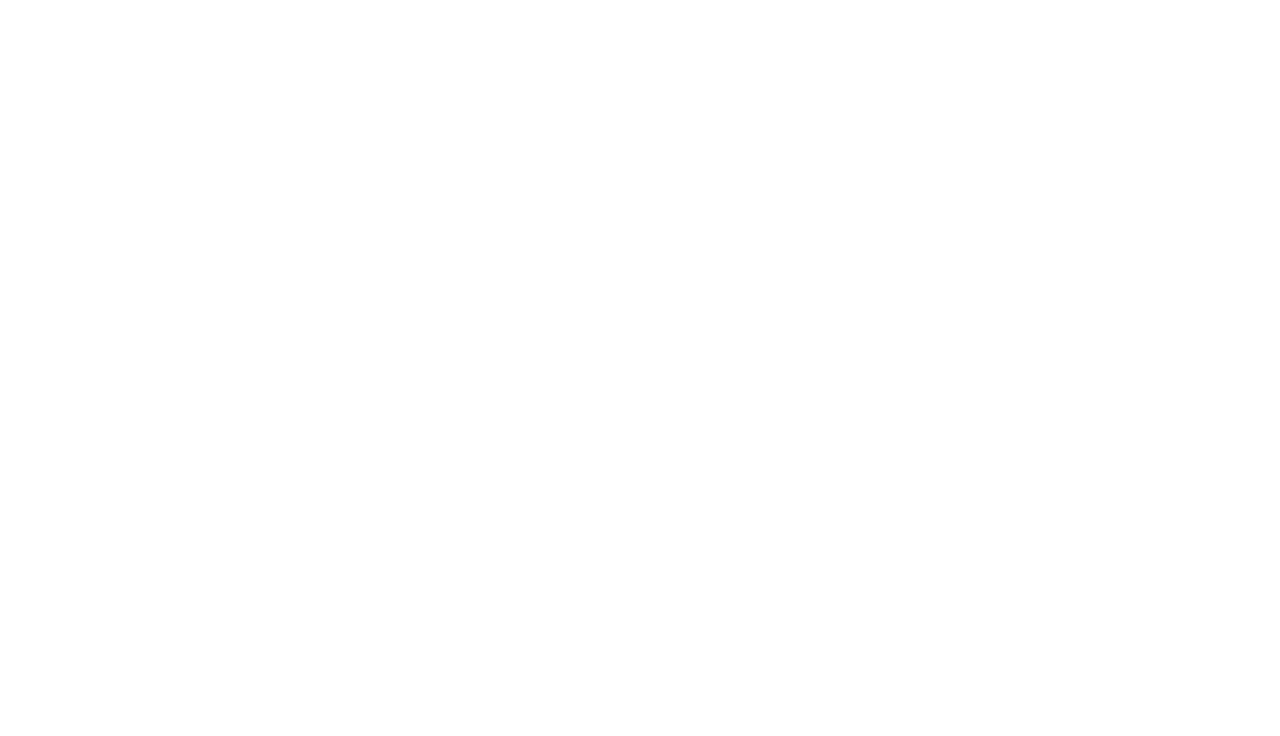
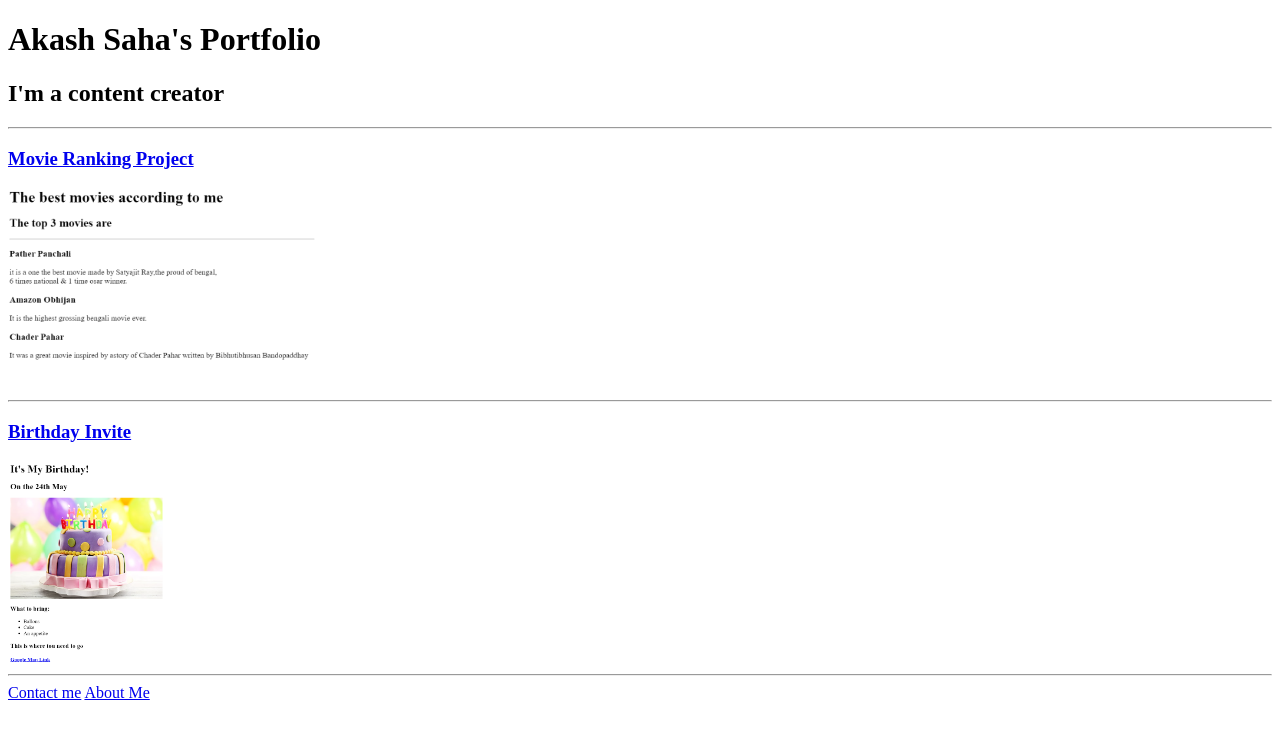
Before and after one commit to phoenix-akash/Portfolio-html2, a plain HTML site: page index.html in a window 1280 px wide. Drawn offline with Linux system fonts and the light colour scheme.

Commit message:
Update index.html

```diff
--- a/index.html
+++ b/index.html
@@ -20,9 +20,21 @@ https://developer.mozilla.org/en-US/docs/Web/HTML/Element/img#attr-height -->
 <head>
     <meta charset="UTF-8">
     <meta name="viewport" content="width=device-width, initial-scale=1.0">
-    <title>Document</title>
+    <title>Akash</title>
 </head>
 <body>
+    <h1>Akash Saha's Portfolio</h1>
+    <h2>I'm a content creator</h2>
+    <hr >
+    <h3><a href="./public/MovieRanking.html">Movie Ranking Project</a></h3>
 
-</body>
-</html>
+    <img src="./assets/images/Movie.png" alt="" height="200">
+
+    <hr >
+
+   <h3><a href="./public/BirthdayInvite.html">Birthday Invite</a></h3>
+    <img src="./assets/images/Birthday.png" alt="" height="200">
+
+    <hr >
+    <a href="./public/contact.html">Contact me</a>
+    <a href="./public/about.html">About Me</a>
```
